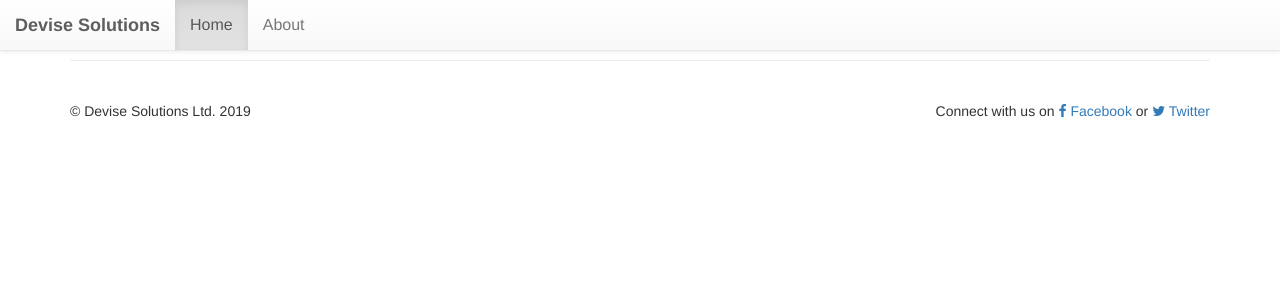
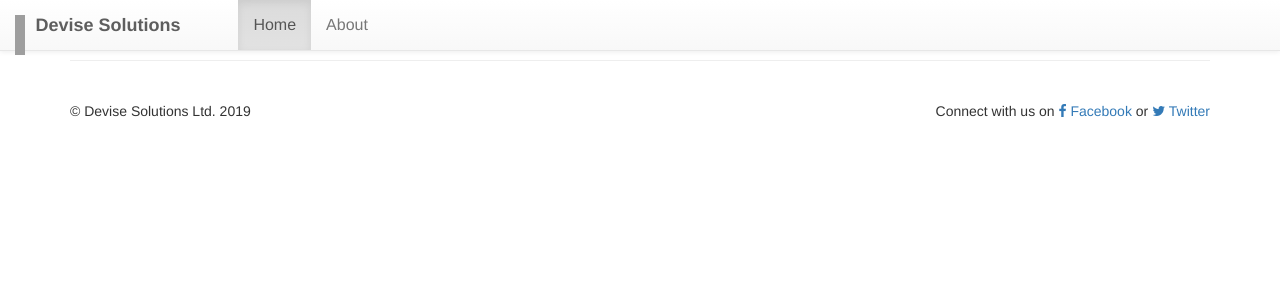
Before and after one commit to albert118/ProjectPM, a Django app: template webproj/src/accounts/templates/accounts/auth_base.html in a window 1280 px wide. Shown: the top 300 px of the page. Run offline with Django 3.2, Linux system fonts and the light colour scheme; the template is opened without the code that fills it, so the values that code supplies are empty; some libraries are stand-ins or nearby versions; grey boxes are pictures that could not be loaded.

Commit message:
Code Cleaning and Debugging
Fixed static file issue, over ride in settings file.  STATICFILES_DIRS takes precedence over STATIC_ROOT! This fixes image and css bugs.
General code cleaning applied.
Dependency List added.
Gitignore ignores venv dir.

```diff
--- a/webproj/src/static/site/css/main.css
+++ b/webproj/src/static/site/css/main.css
@@ -53,12 +53,11 @@ body>.navbar-transparent {
     font-weight: bold;
 }
 
-/* This pretty much does nothing. */
 .navbar-brand > img {
     float: left;
     margin-right: 10px;
-    height: 20%;
-    width: 20%;
+    height: 200%;
+    width: 5%;
 }
 
 .btn {
@@ -72,7 +71,7 @@ body>.navbar-transparent {
 .corporate-jumbo {
     /* home page background image at top of page */
     background-image: linear-gradient(rgba(255, 255, 255, 0.9), rgba(255, 255, 255, 0.1), rgba(255, 255, 255, 0.2), rgba(255, 255, 255, 0)),
-    url("/static/site/img/FOM test logo.png");
+    url("/static/site/img/FOM_test_logo.png");
     background-repeat: no-repeat;
     background-position: 80% center;
     background-attachment: fixed;
--- a/webproj/src/templates/about.html
+++ b/webproj/src/templates/about.html
@@ -33,7 +33,7 @@
 		</div>
 		<div class="row">
 			<div class="col-lg-4">
-				<div class="text-center"><img class="img-circle centered" src="{% static 'site/img/Jason.png' %}" alt="profile pic" style="max-height:220px;width:220px;"></div>
+				<div class="text-center"><img class="img-circle centered" src="{% static '/site/img/Jason.png' %}" alt="profile pic" style="max-height:220px;width:220px;"></div>
 				<p class="heavy text-center">Jason Zhang, Core Member</p>
 				<h2>Social Media & Marketing</h2>
 				<p>Snap happy ching chong. Applicant Relations Liason. #Instafamous</p>
@@ -57,8 +57,8 @@
 				<p>Way too much paperwork. Financial Management & Coop Management with Nick Foo. </p>
 			</div>
 			<div class="col-lg-4">
-				<div class="text-center"><img class="img-circle centered" src="{% static 'site/img/Cyrus.png' %}" alt="profile pic" style="max-height:220px;width:220px;"></div>
-				<p class="heavy text-center">Cyrus Lam</p>
+				<div class="text-center"><img class="img-circle centered" src="{% static 'site/img/' %}" alt="profile pic" style="max-height:220px;width:220px;"></div>
+				<p class="heavy text-center">Needed!</p>
 				<h2>Graphics Designer</h2>
 				<p>Logo and Business art design.</p>
 			</div>
--- a/webproj/src/templates/base.html
+++ b/webproj/src/templates/base.html
@@ -15,7 +15,7 @@
 	<link rel="stylesheet" href="https://maxcdn.bootstrapcdn.com/bootstrap/3.3.7/css/bootstrap.min.css" integrity="sha384-BVYiiSIFeK1dGmJRAkycuHAHRg32OmUcww7on3RYdg4Va+PmSTsz/K68vbdEjh4u" crossorigin="anonymous">
 
     {% load static %}
-    <link rel="shortcut icon" href="{% static 'site/ico/favicon.ico' %}">
+    <link rel="shortcut icon" href="{% static 'site/img/FOM_test_logo.png' %}">
 
     <title>{% block title %}{% include "_brandname.html" %} :: {% endblock %}</title>
 
@@ -43,8 +43,7 @@
           </button>
           <a class="navbar-brand" href="{% url 'home' %}">
             {% block navbar-brand %}
-            <!--I hate this logo, css never applies to it!-->
-              <!--<img src="{% static 'site/img/FOM test logo.png' %}">-->
+             <img src="{% static 'site/img/FOM_test_logo.png' %}">
               {% include "_brandname.html" %}
             {% endblock %}
           </a>
--- a/webproj/src/wwwProjectPM/settings/base.py
+++ b/webproj/src/wwwProjectPM/settings/base.py
@@ -37,11 +37,12 @@ if env_file.exists():
 ################################################################################
 
 # BASE_DIR = Path(__file__).resolve().parent.parent.parent
-BASE_DIR = Path("C:/Users/alber/Documents/GitHub/ProjectPM/src/")
-SITE_ROOT = Path("/var/www/")
+BASE_DIR = Path("C:/Users/alber/Documents/GitHub/ProjectPM/webproj/src/")
+SITE_ROOT = Path("/var/www")
 
 ################################################################################
 # Static & media file configuration (CSS, JavaScript, Images).
+# STATICFILES_DIRS takes precedence over STATIC_ROOT!
 # add non-app-specific STATICFILES_DIRS here.
 # https://docs.djangoproject.com/en/dev/howto/static-files/
 ################################################################################
```
Also changed, not shown: dependencies.md (added, +11 -0 lines), 1 other file.
